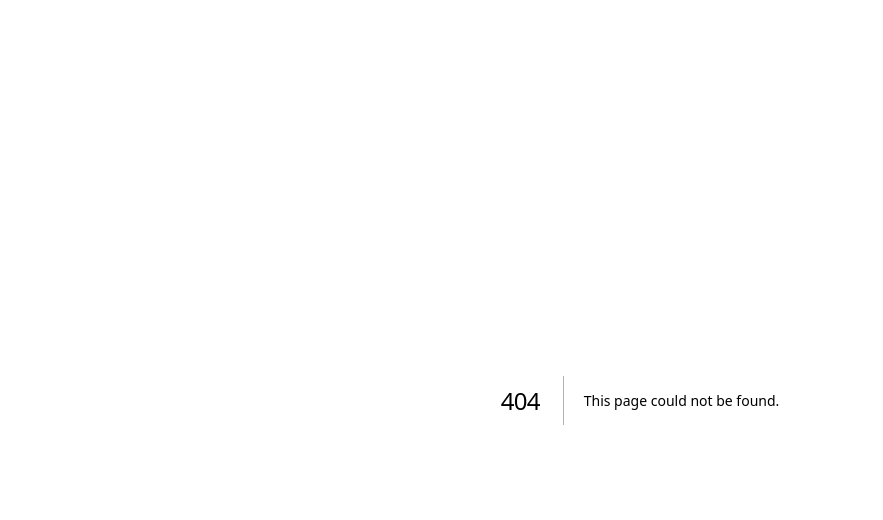
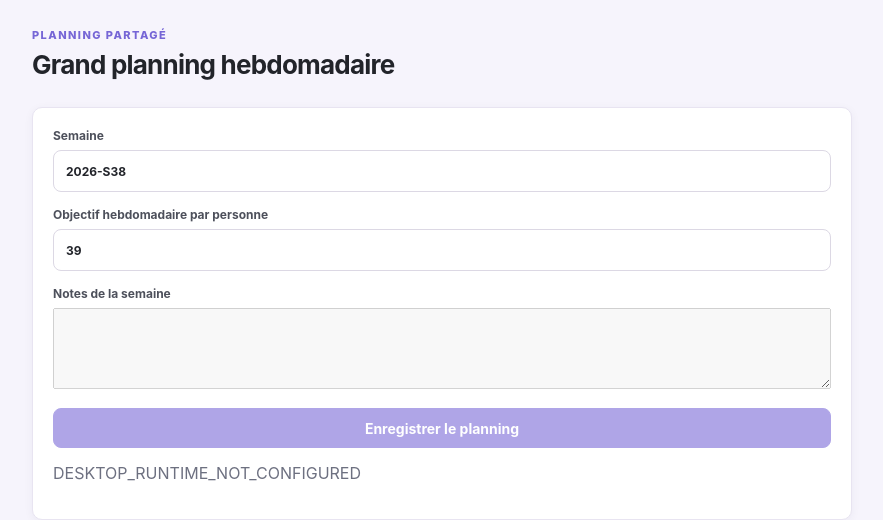
Before and after one commit to lv42840-svg/papot-agencement-app, a Next.js app: page /planning/2026-S38 in a window 1280 px wide. Before the commit this address had no page. Shown: the top 520 px of the page, without its empty margins (0-883 px from the left). Built offline with nearby package versions, Linux system fonts and the light colour scheme; no server answers.

Commit message:
feat: add shared weekly planning editor

```diff
--- /dev/null
+++ b/src/app/planning/[weekId]/page.tsx
@@ -0,0 +1,20 @@
+import { PlanningWeekEditor } from "@/components/planning-week-editor";
+
+export default async function PlanningWeekPage({
+  params,
+}: {
+  params: Promise<{ weekId: string }>;
+}) {
+  const { weekId } = await params;
+  return (
+    <main className="content" style={{ marginLeft: 0 }}>
+      <div className="pageHeader">
+        <div>
+          <p className="eyebrow">Planning partagé</p>
+          <h1>Grand planning hebdomadaire</h1>
+        </div>
+      </div>
+      <PlanningWeekEditor weekId={weekId} />
+    </main>
+  );
+}
--- /dev/null
+++ b/src/components/planning-week-editor.tsx
@@ -0,0 +1,74 @@
+"use client";
+
+import { FormEvent } from "react";
+import { SharedResourceAccessBanner } from "@/components/shared-resource-access-banner";
+import { useSharedResourceEditor } from "@/hooks/use-shared-resource-editor";
+
+type PlanningWeekPayload = {
+  label: string;
+  targetHours: number;
+  notes: string;
+};
+
+export function PlanningWeekEditor({ weekId }: { weekId: string }) {
+  const editor = useSharedResourceEditor<PlanningWeekPayload>({
+    resource: { resource_type: "PLANNING_WEEK", resource_id: weekId },
+    emptyPayload: { label: weekId, targetHours: 39, notes: "" },
+    openingMessage: "Ouverture du planning…",
+    savedMessage: "Planning enregistré.",
+  });
+
+  async function save(event: FormEvent) {
+    event.preventDefault();
+    await editor.save(editor.payload);
+  }
+
+  return (
+    <section className="panel" style={{ maxWidth: 820 }}>
+      {editor.access ? <SharedResourceAccessBanner {...editor.access} /> : null}
+      <form className="loginForm" onSubmit={save}>
+        <label>
+          Semaine
+          <input
+            value={editor.payload.label}
+            onChange={(event) =>
+              editor.setPayload({ ...editor.payload, label: event.target.value })
+            }
+            disabled={!editor.canEdit}
+          />
+        </label>
+        <label>
+          Objectif hebdomadaire par personne
+          <input
+            type="number"
+            min="0"
+            step="0.5"
+            value={editor.payload.targetHours}
+            onChange={(event) =>
+              editor.setPayload({
+                ...editor.payload,
+                targetHours: Number(event.target.value),
+              })
+            }
+            disabled={!editor.canEdit}
+          />
+        </label>
+        <label>
+          Notes de la semaine
+          <textarea
+            value={editor.payload.notes}
+            onChange={(event) =>
+              editor.setPayload({ ...editor.payload, notes: event.target.value })
+            }
+            disabled={!editor.canEdit}
+            rows={5}
+          />
+        </label>
+        <button className="primaryButton" disabled={!editor.canEdit} type="submit">
+          Enregistrer le planning
+        </button>
+        {editor.message ? <p className="muted">{editor.message}</p> : null}
+      </form>
+    </section>
+  );
+}
--- /dev/null
+++ b/src/hooks/use-shared-resource-editor.ts
@@ -0,0 +1,126 @@
+"use client";
+
+import { useCallback, useEffect, useRef, useState } from "react";
+import type { SharedResourceRef } from "@/lib/sync/resource-lock";
+
+type EditorAccess = {
+  status: "editable" | "read-only";
+  version: number;
+  ownerDisplayName?: string;
+};
+
+type SharedResourceEditorOptions<Payload> = {
+  resource: SharedResourceRef;
+  emptyPayload: Payload;
+  openingMessage: string;
+  openedMessage?: string;
+  savedMessage: string;
+};
+
+const endpoint = "/api/desktop/shared-resource";
+
+export function useSharedResourceEditor<Payload>(
+  options: SharedResourceEditorOptions<Payload>,
+) {
+  const optionsRef = useRef(options);
+  const resource = useRef(options.resource);
+  const leaseId = useRef(crypto.randomUUID());
+  const editable = useRef(false);
+  const [access, setAccess] = useState<EditorAccess | null>(null);
+  const [payload, setPayload] = useState<Payload>(options.emptyPayload);
+  const [message, setMessage] = useState(options.openingMessage);
+
+  const call = useCallback(
+    (body: unknown) =>
+      fetch(endpoint, {
+        method: "POST",
+        headers: { "Content-Type": "application/json" },
+        body: JSON.stringify(body),
+      }),
+    [],
+  );
+
+  useEffect(() => {
+    let active = true;
+    const currentLeaseId = leaseId.current;
+    const currentResource = resource.current;
+
+    call({ action: "open", resource: currentResource, leaseId: currentLeaseId })
+      .then(async (response) => {
+        const result = await response.json();
+        if (!response.ok) throw new Error(result.error ?? "Ouverture impossible");
+        if (!active) return;
+        setPayload((result.resource?.payload as Payload | undefined) ?? optionsRef.current.emptyPayload);
+        setAccess({
+          status: result.status,
+          version: result.baseVersion,
+          ownerDisplayName:
+            result.status === "read-only" ? result.lock.owner_display_name : undefined,
+        });
+        editable.current = result.status === "editable";
+        setMessage(optionsRef.current.openedMessage ?? "");
+      })
+      .catch(
+        (error) =>
+          active && setMessage(error instanceof Error ? error.message : "Ouverture impossible"),
+      );
+
+    const renewal = window.setInterval(() => {
+      if (!editable.current) return;
+      void call({ action: "renew", resource: currentResource, leaseId: currentLeaseId });
+    }, 120_000);
+
+    return () => {
+      active = false;
+      window.clearInterval(renewal);
+      if (editable.current) {
+        navigator.sendBeacon(
+          endpoint,
+          new Blob(
+            [
+              JSON.stringify({
+                action: "release",
+                resource: currentResource,
+                leaseId: currentLeaseId,
+              }),
+            ],
+            { type: "application/json" },
+          ),
+        );
+      }
+    };
+  }, [call]);
+
+  const save = useCallback(
+    async (nextPayload: Payload) => {
+      if (!access || access.status !== "editable") return false;
+      setMessage("Enregistrement…");
+      const response = await call({
+        action: "save",
+        resource: resource.current,
+        leaseId: leaseId.current,
+        expectedVersion: access.version,
+        payload: nextPayload,
+      });
+      const result = await response.json();
+      if (!response.ok || result.status === "conflict") {
+        setMessage("Cet élément a changé ailleurs. Rechargez-le avant de poursuivre.");
+        return false;
+      }
+      setAccess({ status: "editable", version: result.resource.version });
+      setPayload(nextPayload);
+      setMessage(optionsRef.current.savedMessage);
+      return true;
+    },
+    [access, call],
+  );
+
+  return {
+    access,
+    canEdit: access?.status === "editable",
+    message,
+    payload,
+    save,
+    setPayload,
+  };
+}
```
Also changed, not shown: src/app/desktop-ready/page.tsx (+7 -0 lines), src/components/chantier-editor.tsx (+25 -104 lines).
